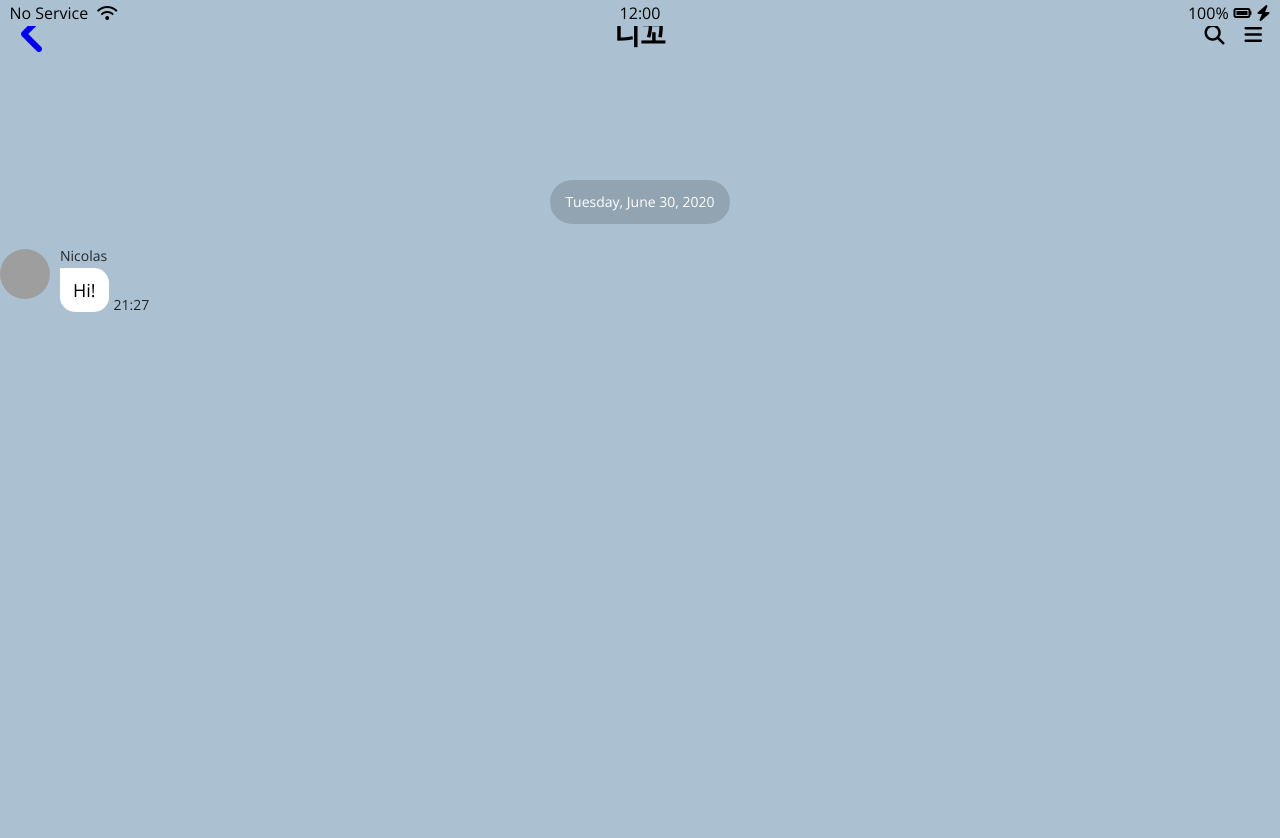
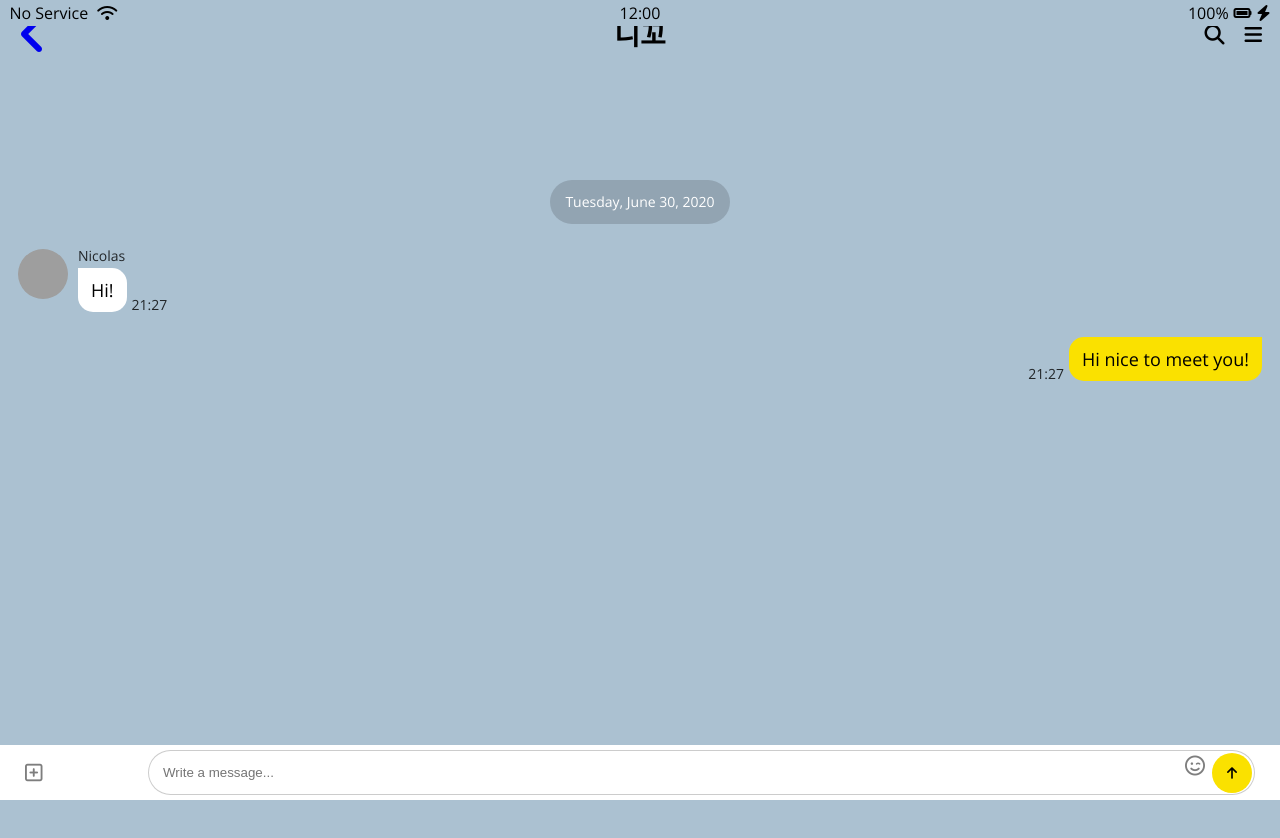
Before and after one commit to GitHubGW/kakao-clone, a plain HTML site: page html/chat.html in a window 1280 px wide. Shown: the top 838 px of the page. Drawn offline with nearby package versions, Linux system fonts and the light colour scheme; grey boxes are pictures that could not be loaded.

Commit message:
Style Keyboard

```diff
--- a/css/screens/chat.css
+++ b/css/screens/chat.css
@@ -44,6 +44,7 @@
   border-radius: 25px;
   margin-bottom: 25px;
 }
+
 .message-row {
   width: 100%;
   display: flex;
--- a/html/chat.html
+++ b/html/chat.html
@@ -41,7 +41,6 @@
 
     <main class="main-screen main-chat">
       <div class="chat__timestamp">Tuesday, June 30, 2020</div>
-    </main>
 
       <div class="message-row">
         <img src="https://avatars3.githubusercontent.com/u/3612017" />
@@ -54,6 +53,29 @@
         </div>
       </div>
 
+      <div class="message-row message-row--own">
+        <div class="message-row__content">
+          <div class="message__info">
+            <span class="message__bubble">Hi nice to meet you!</span>
+            <span class="message__time">21:27</span>
+          </div>
+        </div>
+      </div>
+    </main>
+
+    <form class="reply">
+      <div class="reply__column">
+        <i class="far fa-plus-square fa-lg"></i>
+      </div>
+      <div class="reply__column">
+        <input type="text" placeholder="Write a message..." />
+        <i class="far fa-smile-wink fa-lg"></i>
+        <button>
+          <i class="fas fa-arrow-up"></i>
+        </button>
+      </div>
+    </form>
+
     <script src="https://kit.fontawesome.com/6478f529f2.js" crossorigin="anonymous"></script>
   </body>
 </html>
```
Lines whose indentation alone changed are shown as unchanged.
